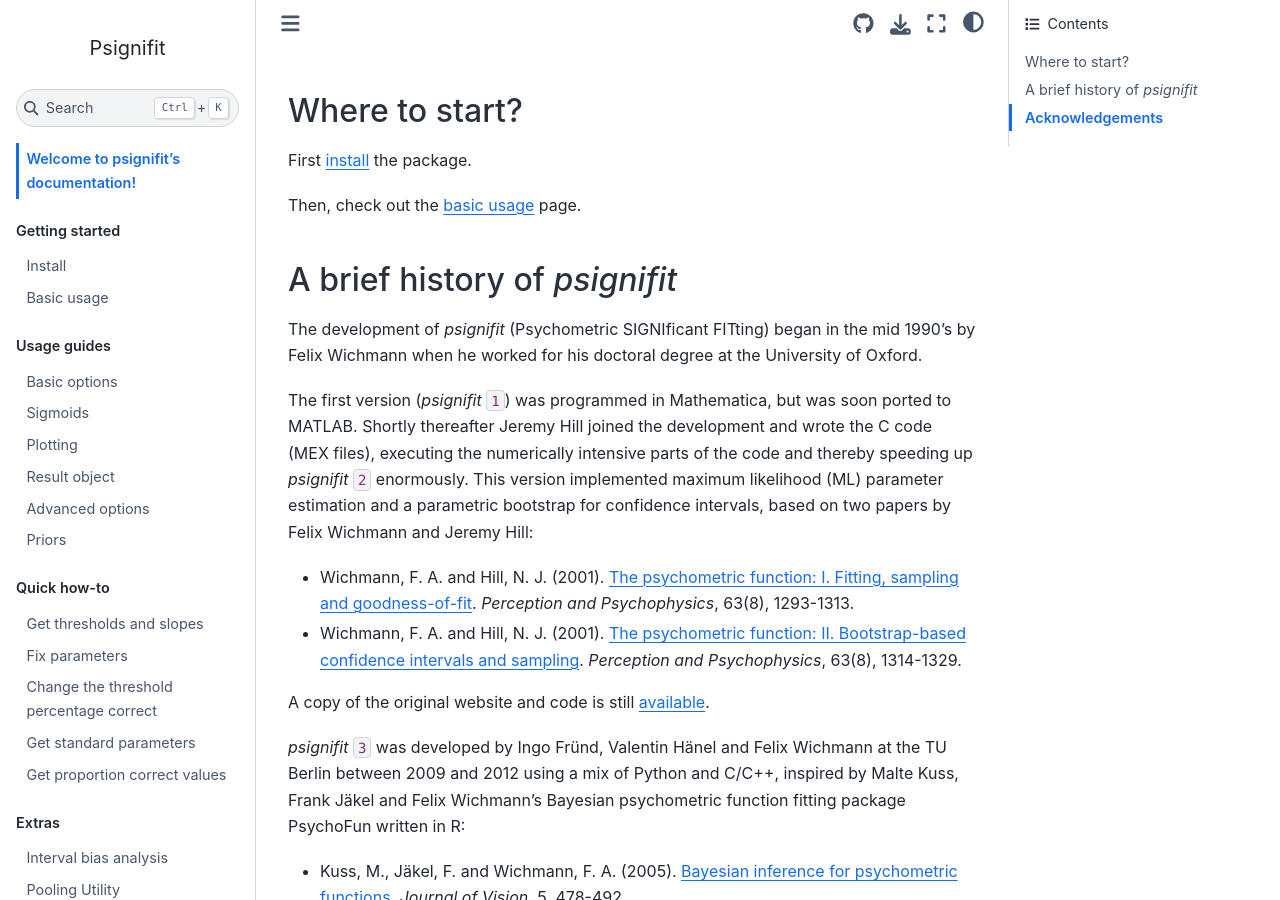
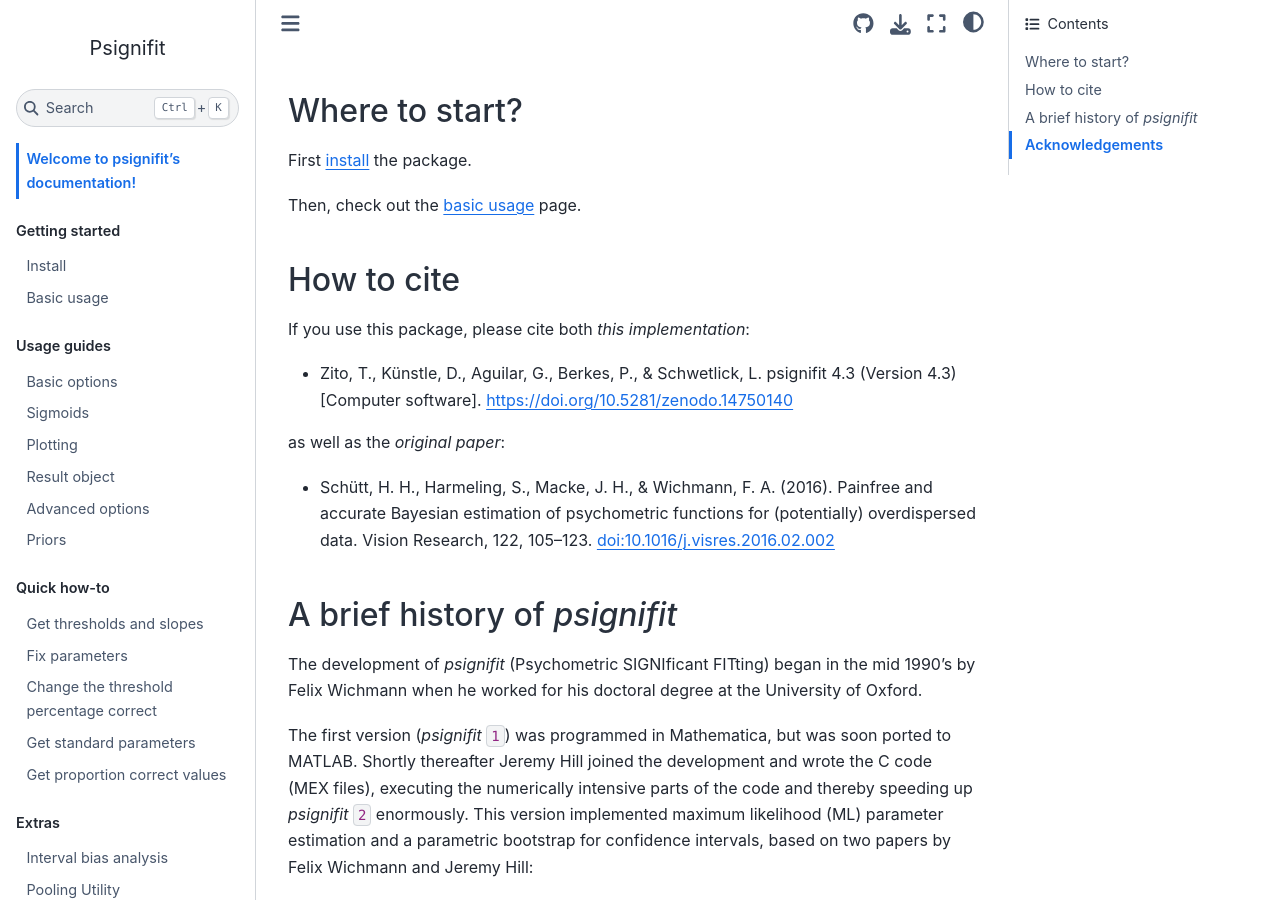
Before and after one commit to wichmann-lab/python-psignifit, a Jupyter Book: the page built from docs/index.md, in a window 1280 px wide and 900 px high, scrolled down 469 px. Built offline with Jupyter Book 1.0.4 settings and Sphinx 7.4.7 and the Sphinx Book theme 1.1.4, drawn with Linux system fonts in a browser that asks for light colours.

Commit message:
modifies index in docs

```diff
--- a/docs/index.md
+++ b/docs/index.md
@@ -24,6 +24,17 @@
 First [install](install_guide) the package.
 
 Then, check out the [basic usage](basic-usage) page.
+
+## How to cite
+
+If you use this package, please cite both *this implementation*:
+
+  - Zito, T., Künstle, D., Aguilar, G., Berkes, P., & Schwetlick, L. psignifit 4.3 (Version 4.3) [Computer software]. https://doi.org/10.5281/zenodo.14750140
+
+as well as the *original paper*:
+
+  - Schütt, H. H., Harmeling, S., Macke, J. H., & Wichmann, F. A. (2016). Painfree and accurate Bayesian estimation of psychometric functions for (potentially) overdispersed data. Vision Research, 122, 105–123. [doi:10.1016/j.visres.2016.02.002](https://doi.org/10.1016/j.visres.2016.02.002)
+
 
 ## A brief history of *psignifit*
 
```
Also changed, not shown: 1 other file.
